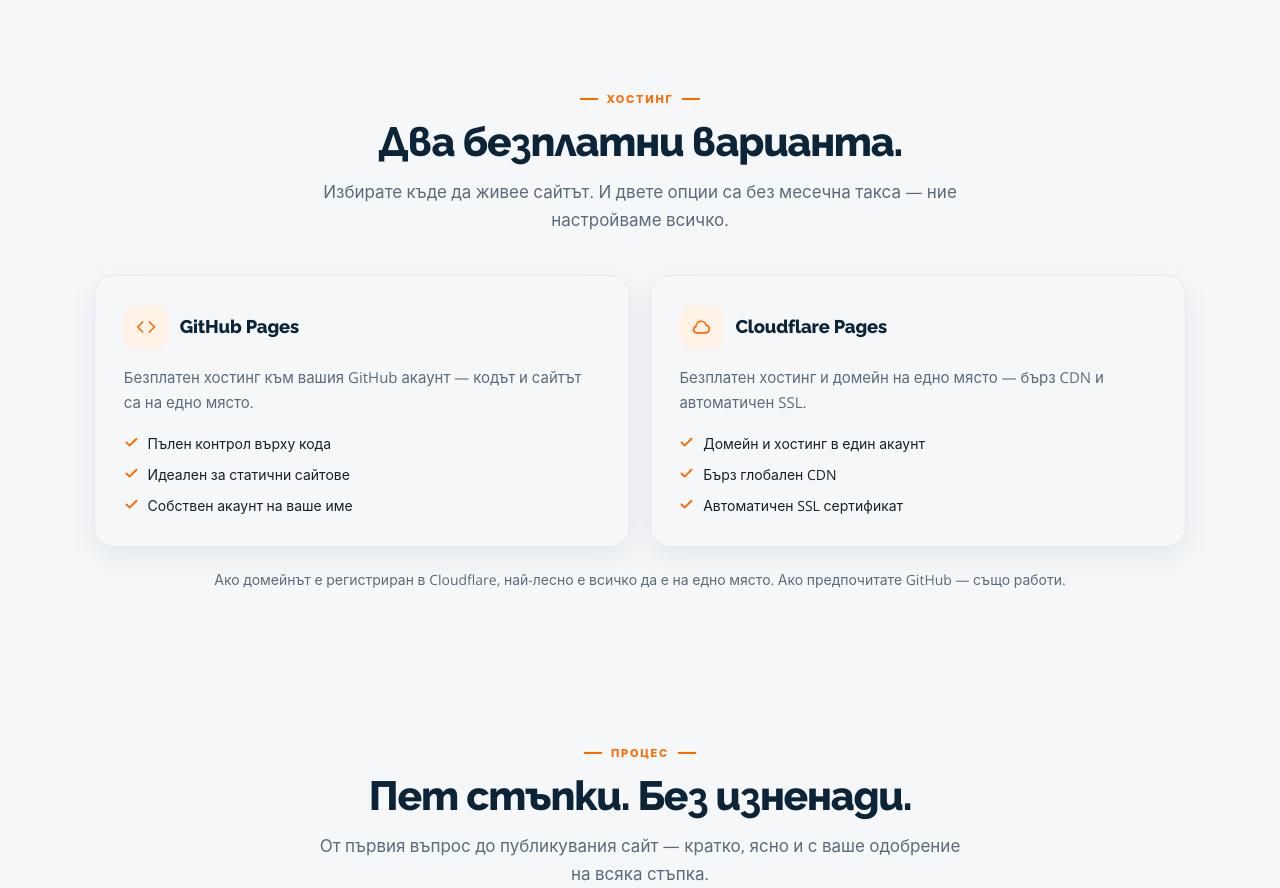
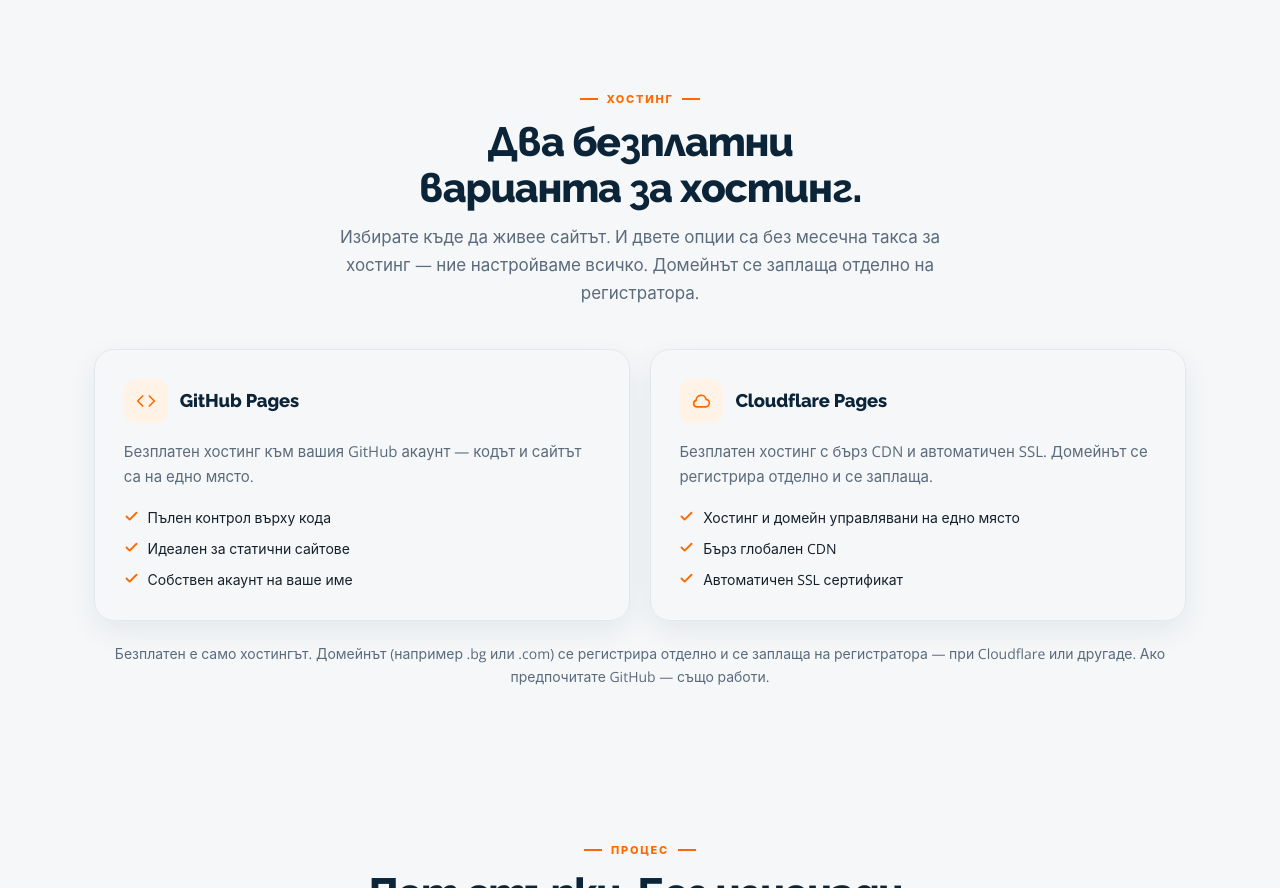
Before and after one commit to Tzuky/Simple-Page-Static-2, a plain HTML site: page index.html in a window 1280 px wide. Shown: the part 1900-2788 px from the top of the page. Drawn offline with nearby package versions, Linux system fonts and the light colour scheme.

Commit message:
Clarify that only hosting is free; domain is paid separately

```diff
--- a/index.html
+++ b/index.html
@@ -1144,7 +1144,7 @@
                     <div class="stat-icon">
                         <svg width="20" height="20" viewBox="0 0 24 24" fill="none" stroke="currentColor" stroke-width="2" stroke-linecap="round" stroke-linejoin="round"><path d="M12 2v20"></path><path d="M17 5H9.5a3.5 3.5 0 0 0 0 7h5a3.5 3.5 0 0 1 0 7H6"></path></svg>
                     </div>
-                    <div><b>0 € / месец</b><span>GitHub Pages или Cloudflare</span></div>
+                    <div><b>0 € / месец</b><span>хостинг в GitHub / Cloudflare Pages</span></div>
                 </div>
             </div>
         </div>
@@ -1211,8 +1211,8 @@
             <div class="wrap">
                 <div class="sec-head center reveal">
                     <span class="kicker">Хостинг</span>
-                    <h2>Два безплатни варианта.</h2>
-                    <p class="sec-desc">Избирате къде да живее сайтът. И двете опции са без месечна такса — ние настройваме всичко.</p>
+                    <h2>Два безплатни варианта за хостинг.</h2>
+                    <p class="sec-desc">Избирате къде да живее сайтът. И двете опции са без месечна такса за хостинг — ние настройваме всичко. Домейнът се заплаща отделно на регистратора.</p>
                 </div>
                 <div class="hosting-grid">
                     <article class="host-card reveal">
@@ -1236,15 +1236,15 @@
                             </span>
                             <span class="host-name">Cloudflare Pages</span>
                         </div>
-                        <p>Безплатен хостинг и домейн на едно място — бърз CDN и автоматичен SSL.</p>
+                        <p>Безплатен хостинг с бърз CDN и автоматичен SSL. Домейнът се регистрира отделно и се заплаща.</p>
                         <ul class="host-list">
-                            <li><svg width="15" height="15" viewBox="0 0 24 24" fill="none" stroke="currentColor" stroke-width="3" stroke-linecap="round" stroke-linejoin="round"><polyline points="20 6 9 17 4 12"></polyline></svg> Домейн и хостинг в един акаунт</li>
+                            <li><svg width="15" height="15" viewBox="0 0 24 24" fill="none" stroke="currentColor" stroke-width="3" stroke-linecap="round" stroke-linejoin="round"><polyline points="20 6 9 17 4 12"></polyline></svg> Хостинг и домейн управлявани на едно място</li>
                             <li><svg width="15" height="15" viewBox="0 0 24 24" fill="none" stroke="currentColor" stroke-width="3" stroke-linecap="round" stroke-linejoin="round"><polyline points="20 6 9 17 4 12"></polyline></svg> Бърз глобален CDN</li>
                             <li><svg width="15" height="15" viewBox="0 0 24 24" fill="none" stroke="currentColor" stroke-width="3" stroke-linecap="round" stroke-linejoin="round"><polyline points="20 6 9 17 4 12"></polyline></svg> Автоматичен SSL сертификат</li>
                         </ul>
                     </article>
                 </div>
-                <p class="host-note reveal">Ако домейнът е регистриран в Cloudflare, най-лесно е всичко да е на едно място. Ако предпочитате GitHub — също работи.</p>
+                <p class="host-note reveal">Безплатен е само хостингът. Домейнът (например .bg или .com) се регистрира отделно и се заплаща на регистратора — при Cloudflare или другаде. Ако предпочитате GitHub — също работи.</p>
             </div>
         </section>
 
```
